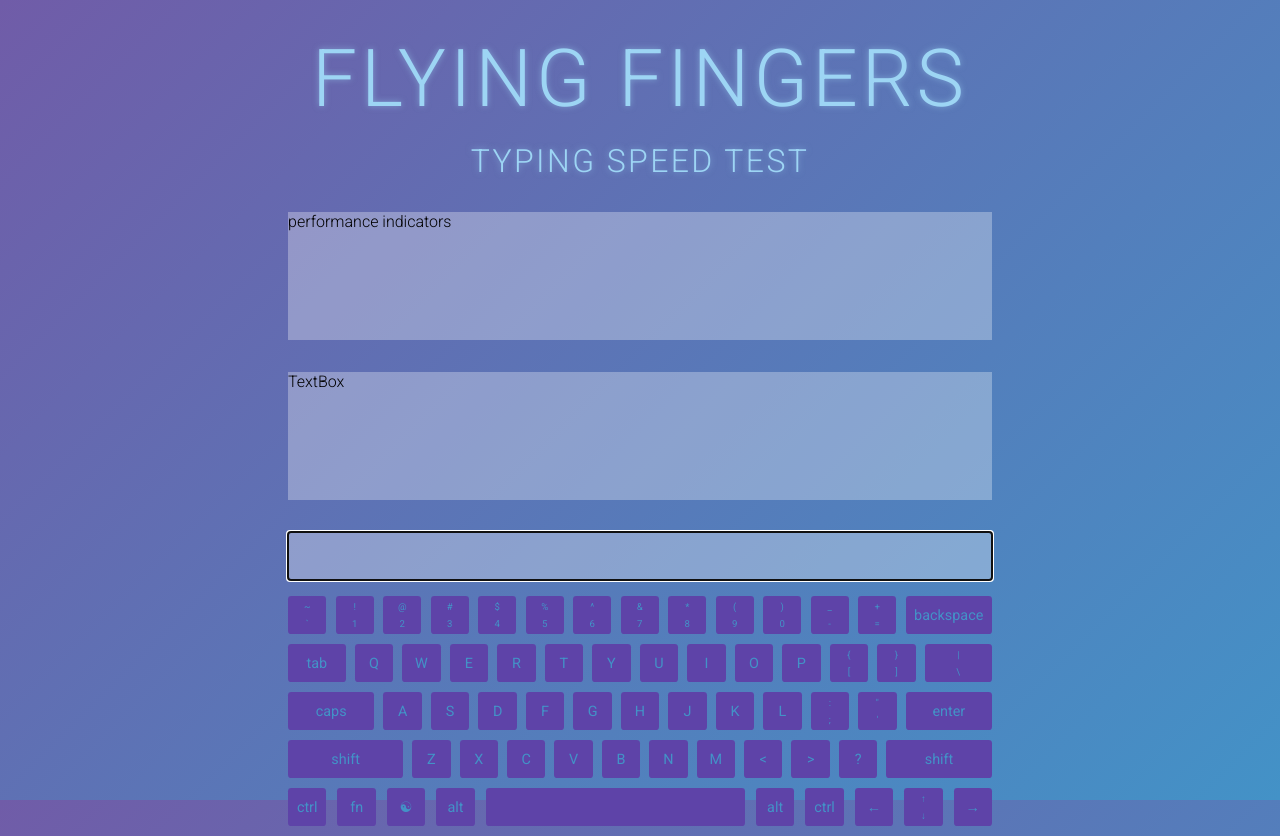
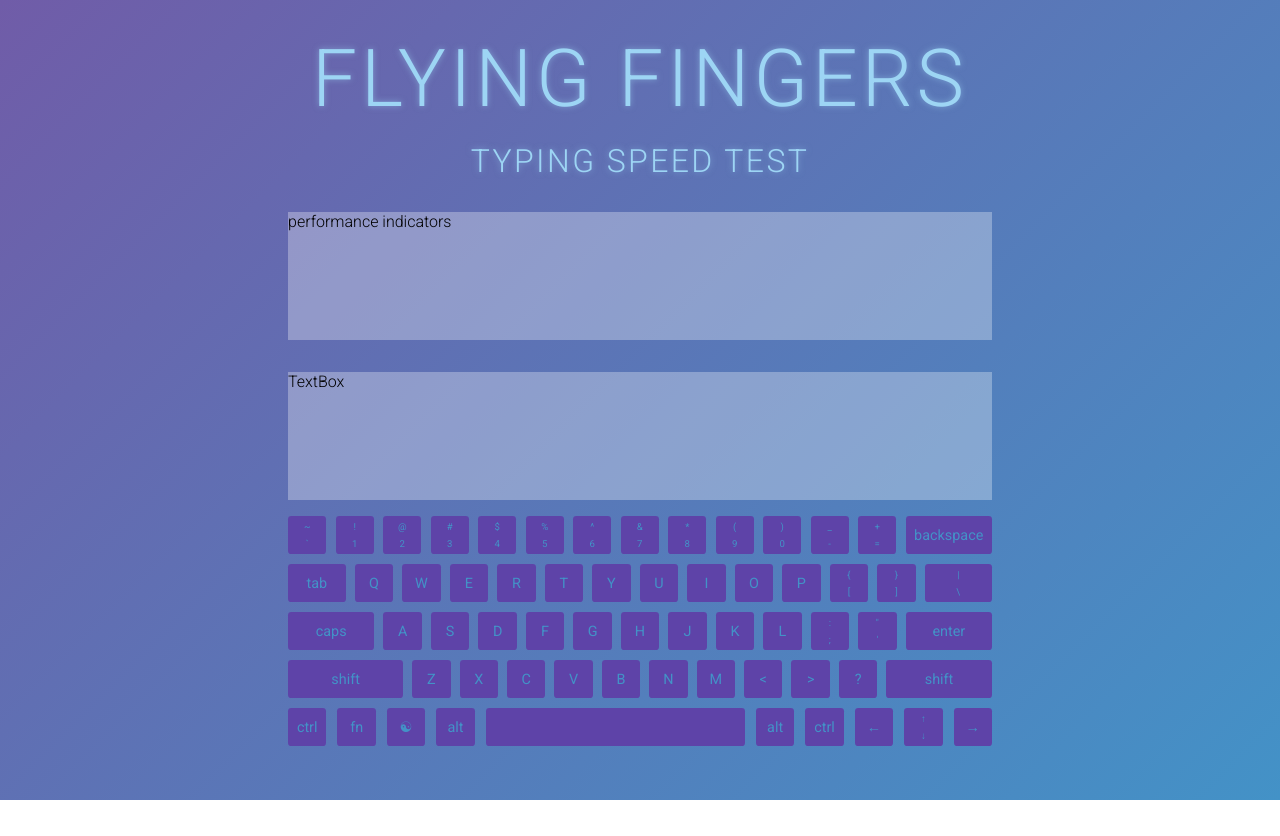
Before and after one commit to dandybytes/flying-fingers, a React (Create React App) app: page / in a window 1280 px wide. After the commit the page ends 800 px from the top, so only its background shows below. Built offline with nearby package versions, Linux system fonts and the light colour scheme.

Commit message:
removed typing input component; changed mind about using it

```diff
--- a/src/App.js
+++ b/src/App.js
@@ -1,7 +1,6 @@
 import React from "react";
 import Stats from "./Stats";
 import TextBox from "./TextBox";
-import TypingInput from "./TypingInput";
 import Keyboard from "./Keyboard";
 import "./App.css";
 
@@ -14,7 +13,6 @@ function App() {
             </header>
             <Stats />
             <TextBox />
-            <TypingInput />
             <Keyboard />
         </div>
     );
--- a/src/TypingInput.css
+++ /dev/null
@@ -1,8 +0,0 @@
-.TypingInput {
-    height: 3rem;
-    width: 100%;
-    margin: 1rem 0;
-    border: none;
-    /* border-radius: 0.5rem; */
-    background-color: rgba(255, 255, 255, 0.3);
-}
--- a/src/TypingInput.js
+++ /dev/null
@@ -1,8 +0,0 @@
-import React from "react";
-import "./TypingInput.css";
-
-const TypingInput = () => {
-    return <input type="text" autoFocus className="TypingInput"></input>;
-};
-
-export default TypingInput;
```
